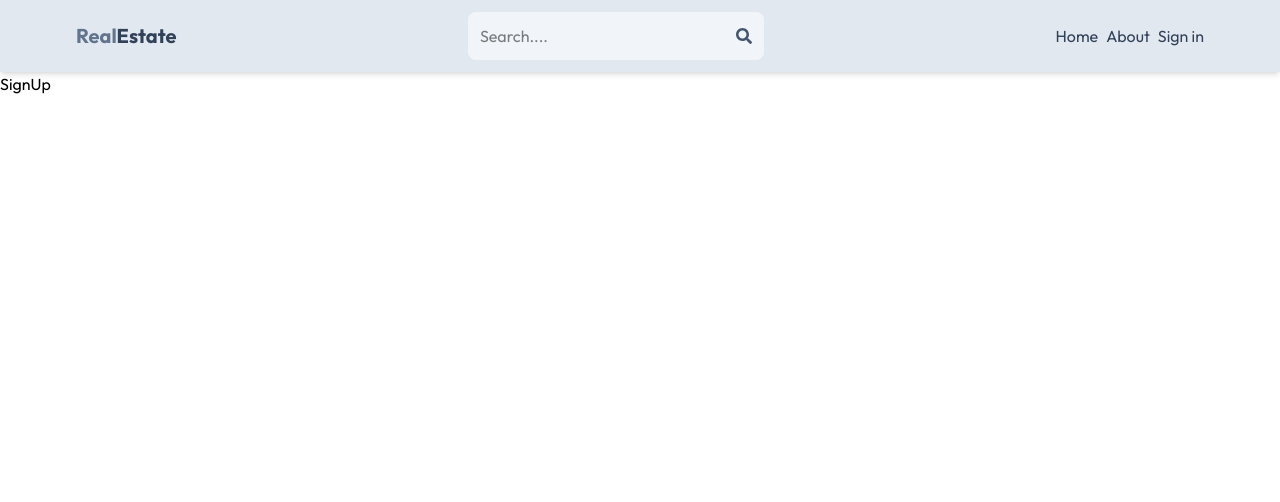
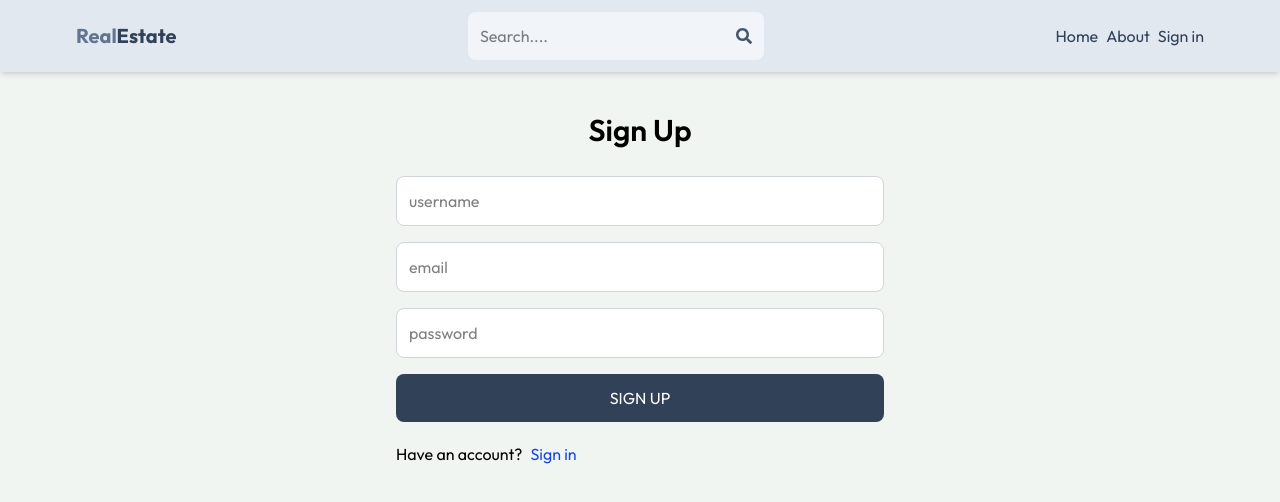
Before and after one commit to Talibhussainkhan/realEstate, a React (Vite) app in the folder client/: page /sign-up in a window 1280 px wide. Shown: the top 502 px of the page. Built offline with nearby package versions, Linux system fonts and the light colour scheme.

Commit message:
complete sign up page ui

```diff
--- a/client/src/index.css
+++ b/client/src/index.css
@@ -4,3 +4,11 @@
 *{
     font-family: "Outfit", sans-serif;
 }
+
+body{
+    background-color: rgb(241, 245, 241);
+}
+
+.input{
+    @apply border p-3 rounded-lg outline-none border-gray-300 bg-white
+}
--- a/client/src/pages/SignUp.jsx
+++ b/client/src/pages/SignUp.jsx
@@ -1,9 +1,36 @@
-import React from 'react'
+import { Link } from 'react-router-dom';
 
 const SignUp = () => {
   return (
-    <div>SignUp</div>
-  )
-}
+    <div className="p-3 max-w-lg mx-auto">
+      <h1 className="text-3xl text-center font-semibold my-7">Sign Up</h1>
+      <form className="flex flex-col gap-4">
+        <input
+          type="text"
+          placeholder="username"
+          className="input"
+          id="username"
+        />
+        <input type="email" placeholder="email" className="input" id="email" />
+        <input
+          type="password"
+          placeholder="password"
+          className="input"
+          id="password"
+        />
 
-export default SignUp
+        <button className="bg-slate-700 text-white p-3 rounded-lg uppercase hover:opacity-95 disabled:opacity-80 disabled:cursor-no-drop cursor-pointer">
+          Sign Up
+        </button>
+      </form>
+      <div className='flex gap-2 mt-5'>
+        Have an account?
+        <Link to='/sign-in'>
+        <span className='text-blue-700'>Sign in</span>
+        </Link>
+      </div>
+    </div>
+  );
+};
+
+export default SignUp;
```
